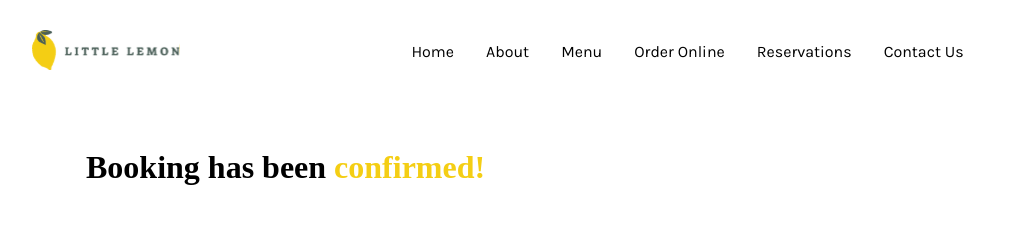
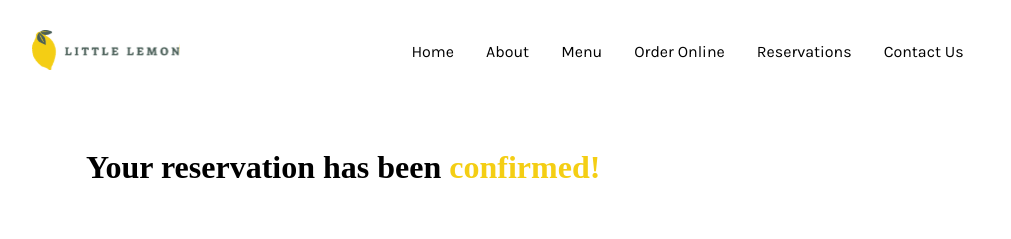
Before and after one commit to akwnorris/Little-lemon, a React (Create React App) app: page /confirmed in a window 1280 px wide. Shown: the top 239 px of the page, without its empty margins (134-1145 px from the left). Built offline with nearby package versions, Linux system fonts and the light colour scheme; a web font is replaced by a local one.

Commit message:
Update confirmation message

```diff
--- a/src/components/ConfirmedBooking.js
+++ b/src/components/ConfirmedBooking.js
@@ -4,7 +4,7 @@ const ConfirmedBooking = () => {
     return(
         <div className="confirm">
             <div>
-            <h1>Booking has been <span>confirmed!</span>
+            <h1>Your reservation has been <span>confirmed!</span>
         </h1>
             </div>
         </div>
```
